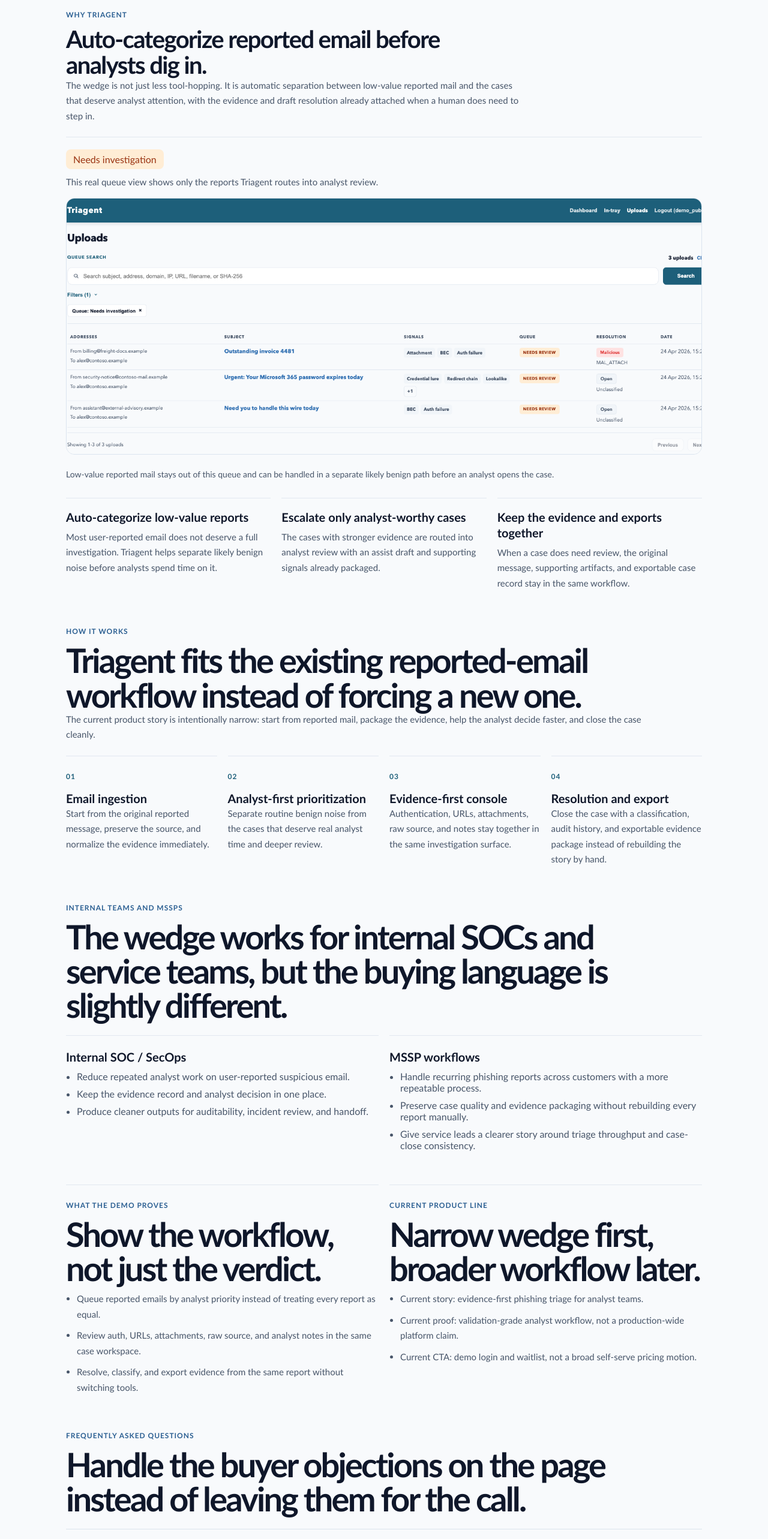
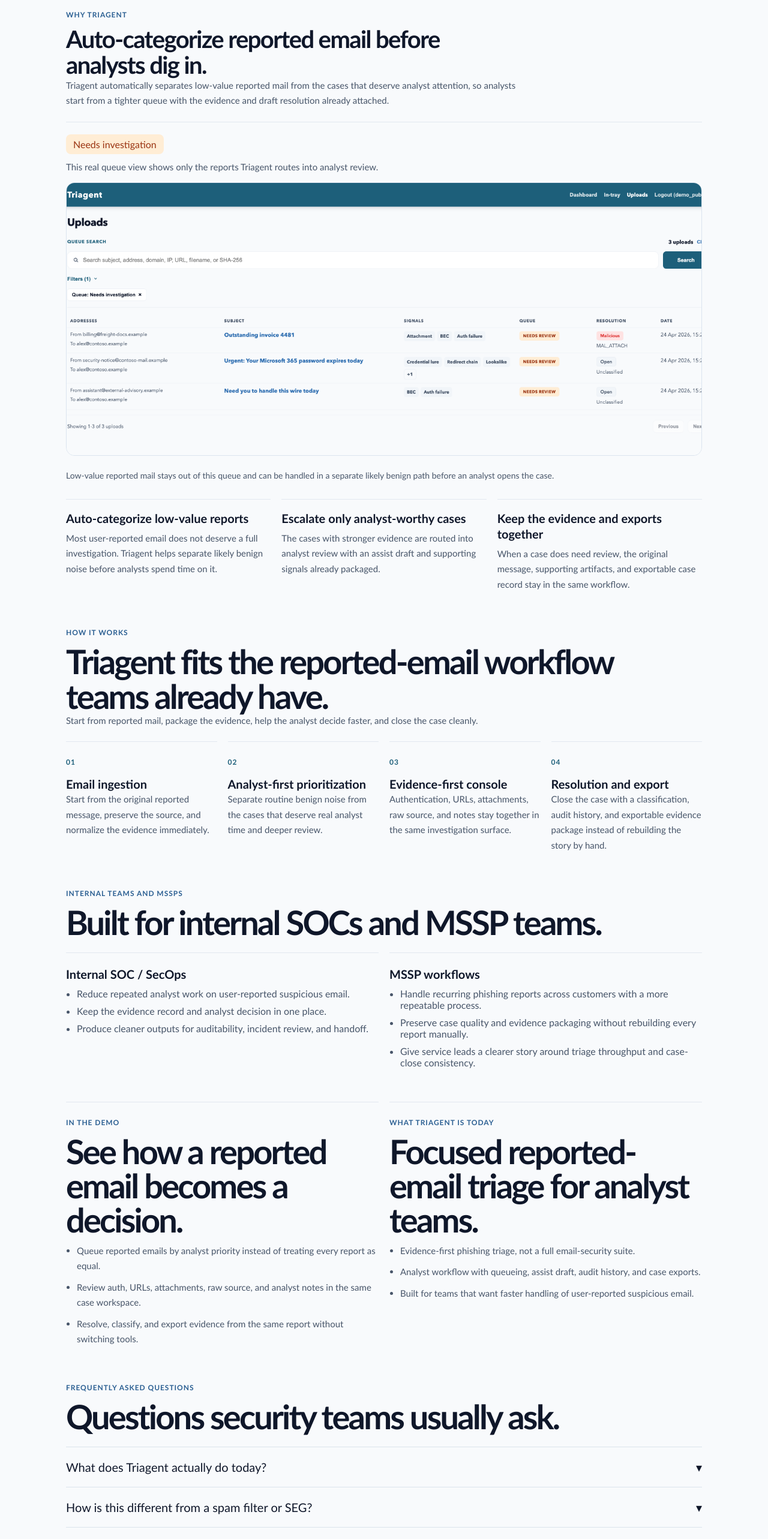
Before and after one commit to AlexOne2/triagent, a Next.js app in the folder frontend/: page / in a window 1280 px wide. Shown: the part 1480-4046 px from the top of the page at 60% size. Built offline with nearby package versions, Linux system fonts and the light colour scheme; no server answers.

Commit message:
updated demo pic

```diff
--- a/frontend/pages/index.tsx
+++ b/frontend/pages/index.tsx
@@ -43,7 +43,7 @@
   {
     question: "What does Triagent actually do today?",
     answer:
-      "The current product demonstrates reported-email triage, evidence review, analyst resolution, audit history, and PDF / IOC export on a curated demo dataset.",
+      "Triagent currently supports reported-email triage, evidence review, analyst resolution, audit history, and PDF / IOC export in a working demo environment.",
   },
   {
     question: "How is this different from a spam filter or SEG?",
@@ -53,17 +53,17 @@
   {
     question: "Who is this for right now?",
     answer:
-      "The current wedge is internal SOC / SecOps teams and MSSPs that repeatedly handle phishing reports and need a tighter investigation and case-close workflow.",
+      "Triagent is built for internal SOC / SecOps teams and MSSPs that repeatedly handle phishing reports and need a tighter investigation and case-close workflow.",
   },
   {
     question: "Is it suitable for MSSPs?",
     answer:
-      "Yes. MSSP handling is part of the target wedge because the same repetitive review and evidence-packaging burden shows up even more strongly in service environments.",
+      "Yes. MSSPs face the same repetitive review and evidence-packaging work, often across multiple customer environments.",
   },
   {
     question: "What is automated versus analyst-reviewed?",
     answer:
-      "Prioritization, evidence gathering, and packaging are assisted. The final disposition and classification remain analyst-controlled in the current product story.",
+      "Triagent assists with prioritization, evidence gathering, and packaging. The final disposition and classification stay analyst-controlled.",
   },
   {
     question: "What does the demo login lead to?",
@@ -189,9 +189,8 @@
           <span className="landing-kicker">Why Triagent</span>
           <h2 className="landing-section-title landing-section-title-compact">Auto-categorize reported email before analysts dig in.</h2>
           <p>
-            The wedge is not just less tool-hopping. It is automatic separation between low-value reported mail and the
-            cases that deserve analyst attention, with the evidence and draft resolution already attached when a human
-            does need to step in.
+            Triagent automatically separates low-value reported mail from the cases that deserve analyst attention, so
+            analysts start from a tighter queue with the evidence and draft resolution already attached.
           </p>
         </div>
         <div className="landing-story-grid">
@@ -205,8 +204,8 @@
                 className="landing-story-shot-image"
                 src="/QueueNeedsInvestigation.png"
                 alt="Actual Triagent screenshot showing the filtered needs investigation queue with analyst-worthy reported emails."
-                width={1540}
-                height={620}
+                width={3080}
+                height={1320}
               />
             </article>
 
@@ -229,10 +228,9 @@
       <section id="how-it-works" className="landing-section">
         <div className="landing-section-copy landing-section-copy-wide">
           <span className="landing-kicker">How it works</span>
-          <h2 className="landing-section-title">Triagent fits the existing reported-email workflow instead of forcing a new one.</h2>
+          <h2 className="landing-section-title">Triagent fits the reported-email workflow teams already have.</h2>
           <p>
-            The current product story is intentionally narrow: start from reported mail, package the evidence, help the
-            analyst decide faster, and close the case cleanly.
+            Start from reported mail, package the evidence, help the analyst decide faster, and close the case cleanly.
           </p>
         </div>
         <div className="landing-workflow-grid">
@@ -249,7 +247,7 @@
       <section id="mssps" className="landing-section">
         <div className="landing-section-copy landing-section-copy-wide">
           <span className="landing-kicker">Internal teams and MSSPs</span>
-          <h2 className="landing-section-title">The wedge works for internal SOCs and service teams, but the buying language is slightly different.</h2>
+          <h2 className="landing-section-title">Built for internal SOCs and MSSP teams.</h2>
         </div>
         <div className="landing-fit-grid">
           <article className="landing-fit-card">
@@ -273,8 +271,8 @@
 
       <section className="landing-proof-grid">
         <article className="landing-proof-card">
-          <span className="landing-kicker">What the demo proves</span>
-          <h2 className="landing-proof-title">Show the workflow, not just the verdict.</h2>
+          <span className="landing-kicker">In the demo</span>
+          <h2 className="landing-proof-title">See how a reported email becomes a decision.</h2>
           <ul className="landing-list">
             <li>Queue reported emails by analyst priority instead of treating every report as equal.</li>
             <li>Review auth, URLs, attachments, raw source, and analyst notes in the same case workspace.</li>
@@ -282,12 +280,12 @@
           </ul>
         </article>
         <article className="landing-proof-card">
-          <span className="landing-kicker">Current product line</span>
-          <h2 className="landing-proof-title">Narrow wedge first, broader workflow later.</h2>
+          <span className="landing-kicker">What Triagent is today</span>
+          <h2 className="landing-proof-title">Focused reported-email triage for analyst teams.</h2>
           <ul className="landing-list">
-            <li>Current story: evidence-first phishing triage for analyst teams.</li>
-            <li>Current proof: validation-grade analyst workflow, not a production-wide platform claim.</li>
-            <li>Current CTA: demo login and waitlist, not a broad self-serve pricing motion.</li>
+            <li>Evidence-first phishing triage, not a full email-security suite.</li>
+            <li>Analyst workflow with queueing, assist draft, audit history, and case exports.</li>
+            <li>Built for teams that want faster handling of user-reported suspicious email.</li>
           </ul>
         </article>
       </section>
@@ -295,7 +293,7 @@
       <section id="faq" className="landing-section">
         <div className="landing-section-copy landing-section-copy-wide">
           <span className="landing-kicker">Frequently asked questions</span>
-          <h2 className="landing-section-title">Handle the buyer objections on the page instead of leaving them for the call.</h2>
+          <h2 className="landing-section-title">Questions security teams usually ask.</h2>
         </div>
         <div className="landing-faq-list">
           {FAQS.map((item) => (
@@ -311,7 +309,7 @@
         <div className="landing-waitlist-copy">
           <span className="landing-kicker">Request early access</span>
           <h2 className="landing-section-title">Start with your work email. Add more context only if you want a more tailored follow-up.</h2>
-          <p>We’ll use this for early demos, design-partner discussions, and product validation follow-up.</p>
+          <p>We use this to coordinate demo access and follow up with teams that want to talk through their workflow.</p>
         </div>
         <form className="landing-form" onSubmit={onSubmit}>
           <div className="landing-form-primary">
```
Also changed, not shown: frontend/public/QueueNeedsInvestigation.png.
